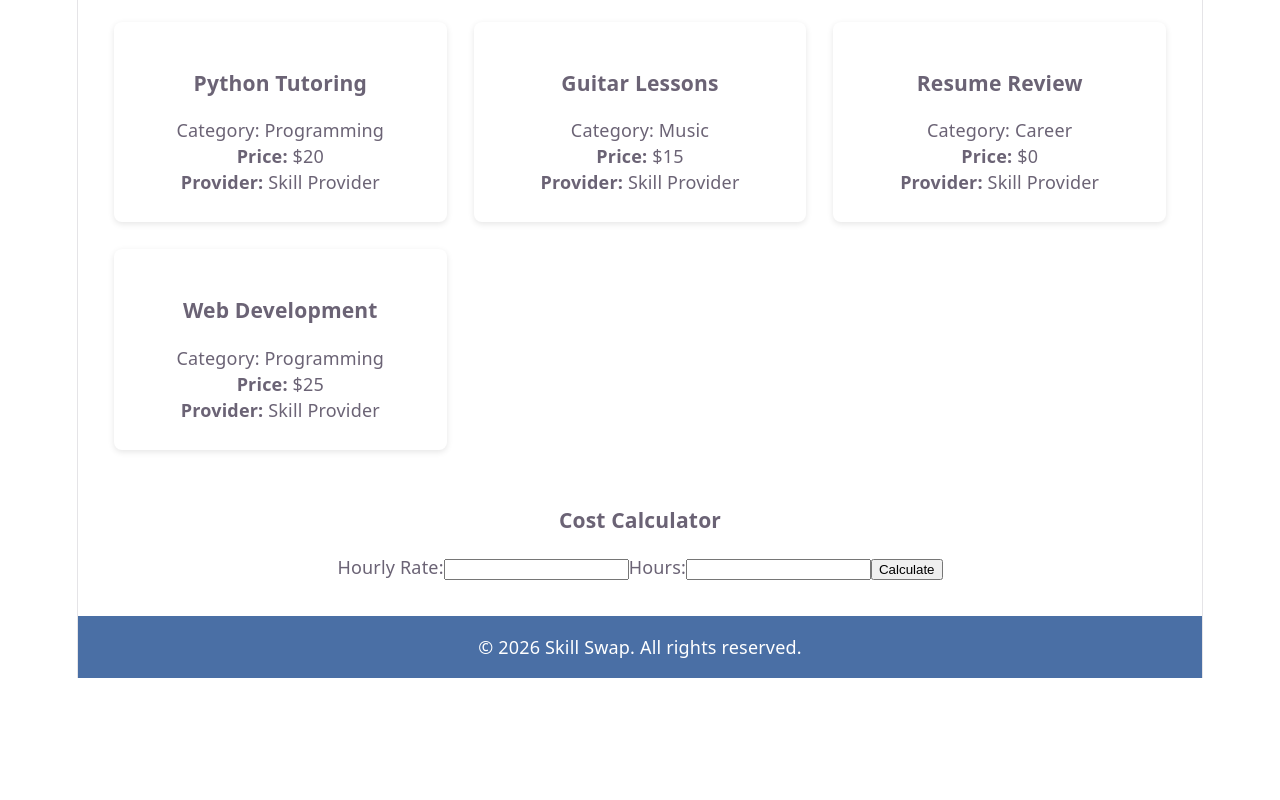
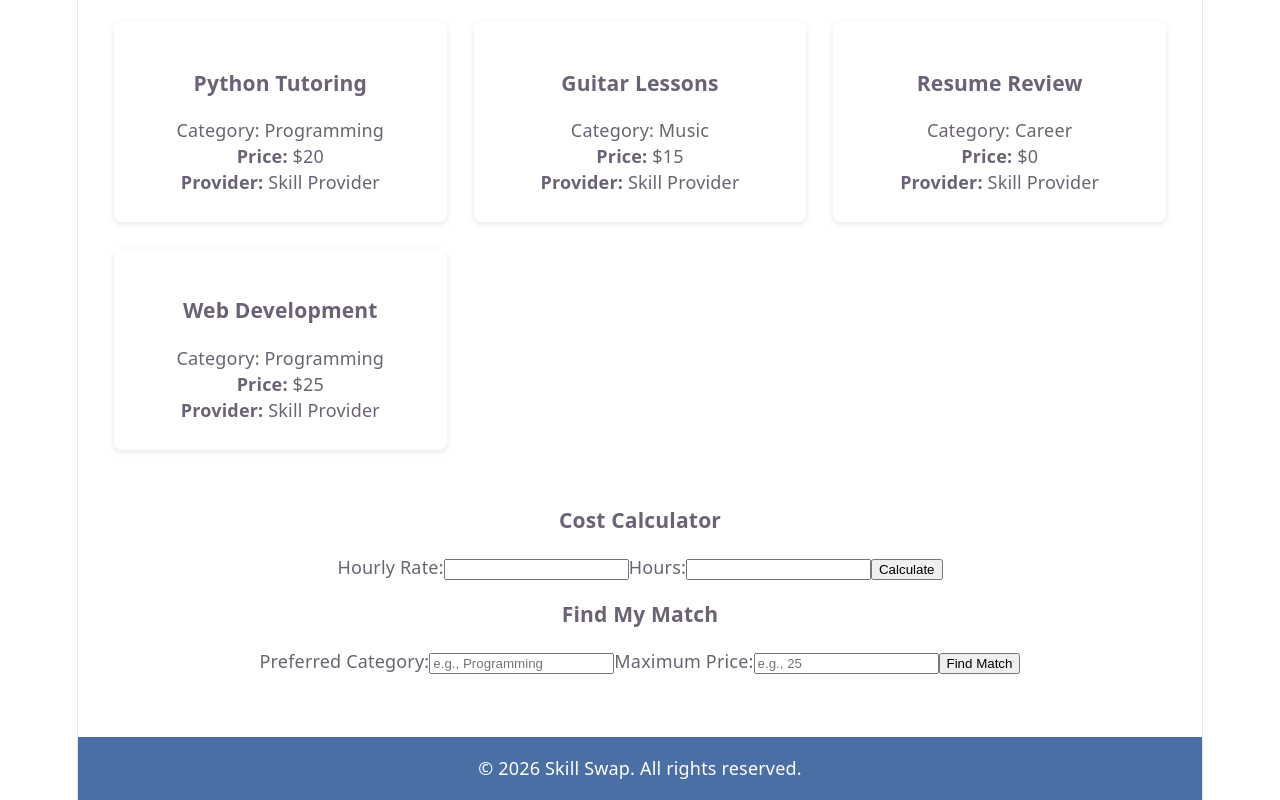
Before and after one commit to JacobCogdell/skillswap-jcogdell-unit8, a React (Vite) app in the folder skillswap/: page / in a window 1280 px wide. Shown: the part 410-1210 px from the top of the page. Before the commit the page ends 1088 px from the top, so only its background shows below. Built offline with nearby package versions, Linux system fonts and the light colour scheme.

Commit message:
Integrated Match-Skills into UI

```diff
--- a/skillswap/src/pages/Home.jsx
+++ b/skillswap/src/pages/Home.jsx
@@ -1,5 +1,5 @@
 import { useState } from "react";
-import { filterSkillsByCategory, calculateTotalCosts } from "../skillswap-functions.js";
+import { filterSkillsByCategory, calculateTotalCosts, matchSkillsToUser } from "../skillswap-functions.js";
 import SkillCard from "../components/SkillCard";
 
 const skills = [
@@ -22,6 +22,21 @@ function Home() {
   function handleCalculate() {
     const result = calculateTotalCosts(Number(rate), Number(hours));
     setTotalCost(result);
+  }
+
+  // Match Skills state
+  const [matchCategory, setMatchCategory] = useState("");
+  const [matchPrice, setMatchPrice] = useState("");
+  const [matchedSkills, setMatchedSkills] = useState([]);
+
+  function handleMatchSkills() {
+    const userNeeds = {
+      category: matchCategory,
+      maxPrice: Number(matchPrice)
+    };
+
+    const result = matchSkillsToUser(userNeeds, skills);
+    setMatchedSkills(result);
   }
 
   return (
@@ -86,6 +101,47 @@ function Home() {
           <p className="cost-result">Total Cost: ${totalCost}</p>
         )}
       </section>
+
+      {/* ⭐ Match Skills Section */}
+      <section className="match-section">
+        <h3>Find My Match</h3>
+
+        <div className="match-form">
+          <label>
+            Preferred Category:
+            <input
+              type="text"
+              value={matchCategory}
+              onChange={(e) => setMatchCategory(e.target.value)}
+              placeholder="e.g., Programming"
+            />
+          </label>
+
+          <label>
+            Maximum Price:
+            <input
+              type="number"
+              value={matchPrice}
+              onChange={(e) => setMatchPrice(e.target.value)}
+              placeholder="e.g., 25"
+            />
+          </label>
+
+          <button onClick={handleMatchSkills}>Find Match</button>
+        </div>
+
+        <div className="skills-grid">
+          {matchedSkills.map((skill, index) => (
+            <SkillCard
+              key={index}
+              title={skill.title}
+              description={`Category: ${skill.category}`}
+              price={skill.price}
+              provider="Skill Provider"
+            />
+          ))}
+        </div>
+      </section>
     </main>
   );
 }
```
